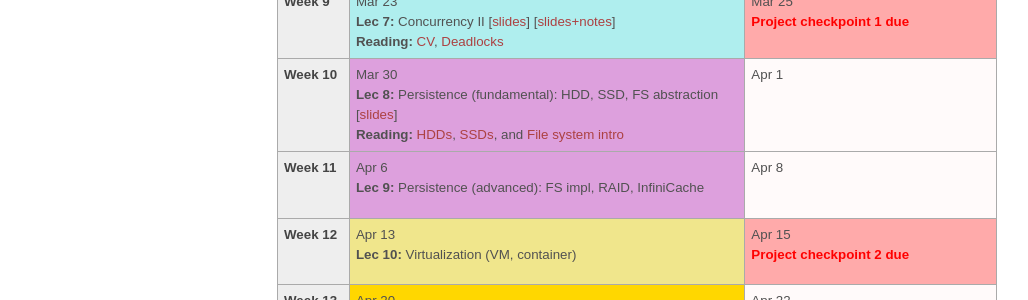
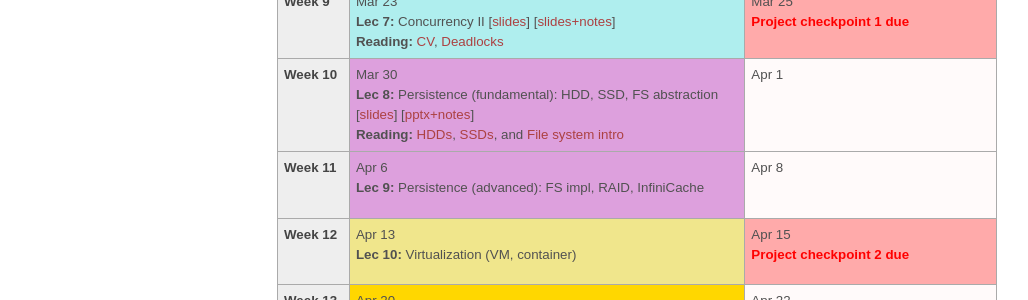
Before and after one commit to tddg/cs571-spring22, a Jekyll site: the page built from schedule.md, in a window 1280 px wide. Shown: the part 1161-1461 px from the top of the page, without its empty margins (3-1031 px from the left). Built offline with Jekyll 4.4.1, drawn with Linux system fonts in a browser that asks for light colours.

Commit message:
added lec8 with notes and animation

```diff
--- a/schedule.md
+++ b/schedule.md
@@ -206,7 +206,7 @@ a team, only one team member needs to fill the form.
 <tr> <!-- week of Mar 30 -->
   <td id="2021-3-30" class="date"><b>Week 10</b></td>
   <td class="persistence">Mar 30<br/>
-	<b>Lec 8:</b> Persistence (fundamental): HDD, SSD, FS abstraction [<a href="./public/lecs/lec8-persistence-hdd-ssd-fs.pdf">slides</a>] <br/>
+	<b>Lec 8:</b> Persistence (fundamental): HDD, SSD, FS abstraction [<a href="./public/lecs/lec8-persistence-hdd-ssd-fs.pdf">slides</a>] [<a href="./public/lecs/lec8-persistence-hdd-ssd-fs.pptx">pptx+notes</a>] <br/>
 	<b>Reading:</b> <a href="https://pages.cs.wisc.edu/~remzi/Classes/537/Spring2016/Book/file-disks.pdf">HDDs</a>,
 	<a href="https://pages.cs.wisc.edu/~remzi/Classes/537/Spring2016/Book/file-ssd.pdf">SSDs</a>, and
 	<a href="https://pages.cs.wisc.edu/~remzi/Classes/537/Spring2016/Book/file-intro.pdf">File system intro</a>
```
Also changed, not shown: 1 other file.
